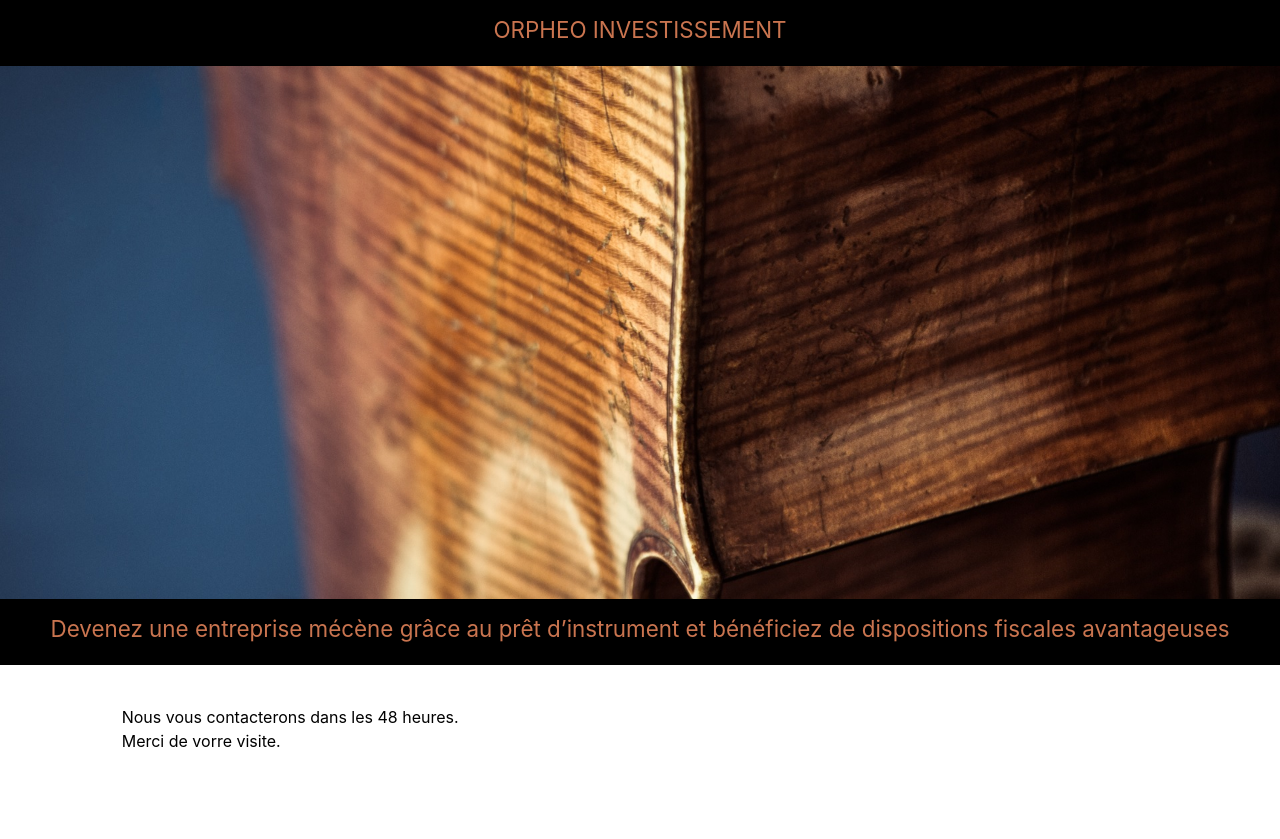
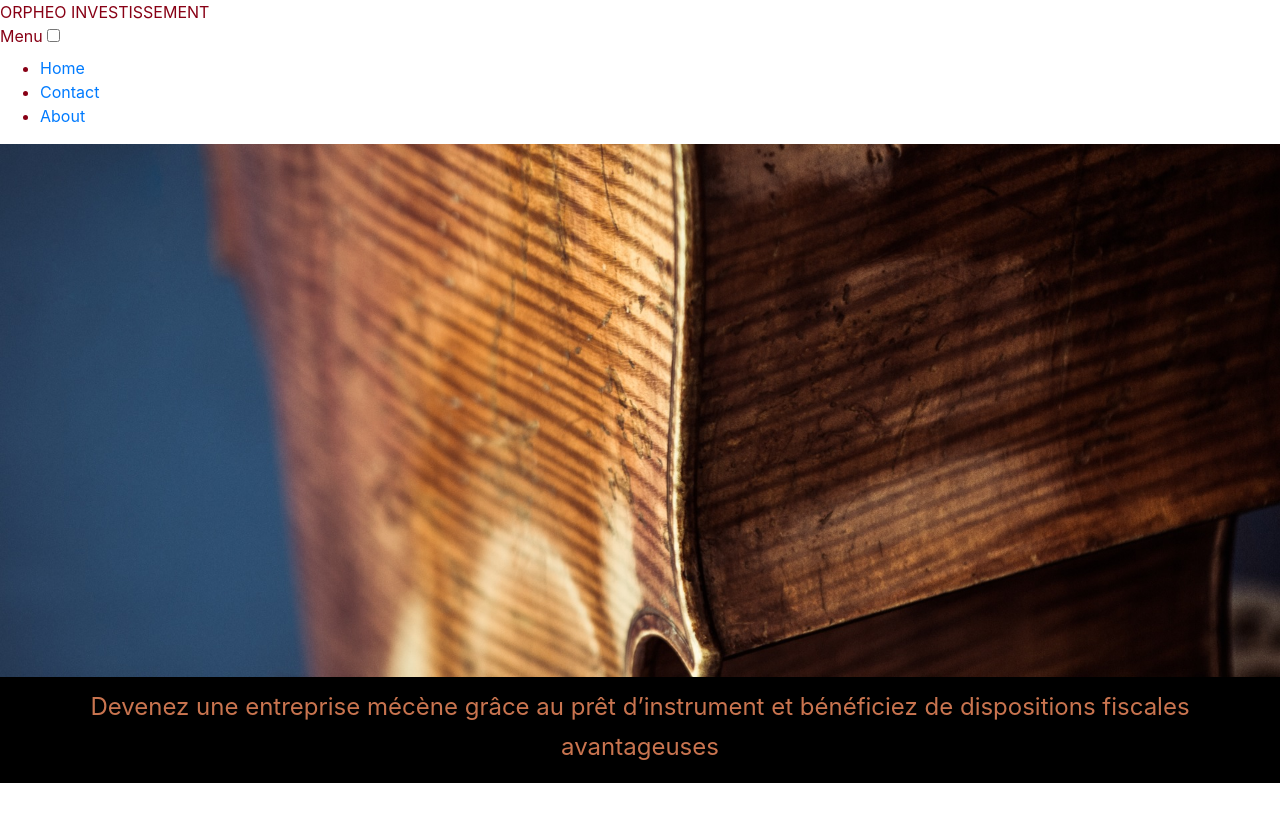
Before and after one commit to pizzicato-repo/learnbox_test1, a Django app: template inscription_pedago/templates/inscription_pedago/wewillcontactyou.html in a window 1280 px wide. Before the commit the page ends 747 px from the top, so only its background shows below. Run offline with Django 3.2, Linux system fonts and the light colour scheme; the template is opened without the code that fills it, so the values that code supplies are empty; some libraries are stand-ins or nearby versions.

Commit message:
ajout bandeau et changement couleurs

```diff
--- a/inscription_pedago/static/css/instruments.css
+++ b/inscription_pedago/static/css/instruments.css
@@ -10,7 +10,7 @@ body {
     /* padding-top: 10px; */
     word-wrap:break-word !important;
     /* background-color : rgb(246,221,201); */
-    color : #C9744F
+    color : rgb(136,0,21);/*#C9744F*/
     /* color : rgb(166,57,80); */
 }
 [class*="col"], footer, aside {
@@ -90,3 +90,9 @@ body {
     line-height: 1.5;
     text-align: left;
 }
+
+.accroche{
+    /* font-weight:bold; */
+    font-size:24px;
+    color :#C9744F;
+}
--- a/inscription_pedago/templates/inscription_pedago/base_instruments.html
+++ b/inscription_pedago/templates/inscription_pedago/base_instruments.html
@@ -7,40 +7,56 @@
     <meta name="viewport" content="width=device-width, initial-scale=1, shrink-to-fit=no">
     <link rel="stylesheet" href="{% static 'bootstrap/bootstrap.min.css' %}">
     <link rel="stylesheet" href="{% static 'css/instruments.css' %}">
+    <link rel="stylesheet" href="{% static 'css/instruments-nav.css' %}">
     {% block specific_css %}
     {% endblock %}
   </head>
   <body>
-        <header class="container-fluid" id="instrument-header">
+        <nav>
+                <div id="nom-orpheo">ORPHEO INVESTISSEMENT</div>
+
+                <label for="drop" class="toggle">Menu</label>
+                <input type="checkbox" id="drop" />
+                    <ul class="menu">
+                        <li><a href="/instruments">Home</a></li>
+
+                        <li><a href="/contact-us">Contact</a></li>
+                        <li><a href="/about">About</a></li>
+                    </ul>
+                </nav>
+
+
+
+        <!-- <header class="container-fluid" id="instrument-header">
             <div class="row">
                 <div class="col">
                     <p class="text-center tata">ORPHEO INVESTISSEMENT    </p>
                 </div>
             </div>
-        </header>
+        </header> -->
         <img src="{% static 'img/instrument-top.jpg' %}" id="img-top">
 
         <div class="container-fluid" id="instrument-header">
         <div class="row">
             <div class="col d-none d-lg-block">
-                <p class="text-center tata">Devenez une entreprise mécène grâce au prêt d’instrument et bénéficiez de dispositions fiscales avantageuses </p>
+                <p class="text-center tata accroche">Devenez une entreprise mécène grâce au prêt d’instrument et bénéficiez de dispositions fiscales avantageuses </p>
             </div>
 
             <div class="col d-none d-md-block d-lg-none">
-                <p class="text-center">
+                <p class="text-center accroche">
                     Devenez une entreprise mécène grâce au prêt d’instrument <br>
                     Bénéficiez de dispositions fiscales avantageuses
                 </p>
             </div>
 
             <div class="col d-none d-sm-block d-md-none">
-                <p class="text-center">
+                <p class="text-center accroche">
                     Devenez une entreprise mécène<br>grâce au prêt d’instrument
                 </p>
             </div>
 
             <div class="col d-sm-none">
-                <p class="text-center">
+                <p class="text-center accroche">
                     Devenez une entreprise mécène
                 </p>
             </div>
--- a/inscription_pedago/templates/inscription_pedago/wewillcontactyou.html
+++ b/inscription_pedago/templates/inscription_pedago/wewillcontactyou.html
@@ -12,8 +12,7 @@
 <div class="row">
         <div class="col-10 mx-auto" >
             <p class="toto">
-                Nous vous contacterons dans les 48 heures.<br>
-                Merci de vorre visite.
+               {{ message}}
             </p>
         </div>
     </div>
--- a/inscription_pedago/test_views.py
+++ b/inscription_pedago/test_views.py
@@ -225,7 +225,11 @@ class ContactCreate(CreateView) :
     success_url = reverse_lazy('test_learnbox:wewillcontactyou') #"will_contact"
 
 def will_contact(request):
-    return render(request, 'inscription_pedago/wewillcontactyou.html', {'message': 'Votre demande a bien été prise en compte, nous vous rappellerons sous 48 heures.'} )
+    return render(request, 'inscription_pedago/wewillcontactyou.html',
+    {'message': 'Votre demande a bien été prise en compte, nous vous rappellerons sous 48 heures.  Merci de votre visite'} )
+
+def about(request):
+    return render(request, 'inscription_pedago/wewillcontactyou.html', {'message': ''} )
 
 
 from django.core.mail import send_mail
--- a/inscription_pedago/urls.py
+++ b/inscription_pedago/urls.py
@@ -28,4 +28,5 @@ urlpatterns = [
     path('contact-us', test_views.ContactCreate.as_view(), name='contact-us'), #OK
 
     path('wewillcontactyou', test_views.will_contact, name='wewillcontactyou'),
+    path('about', test_views.about, name='about'),
 ]
```
